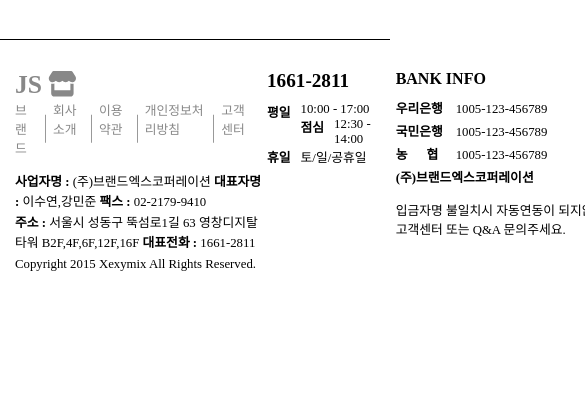
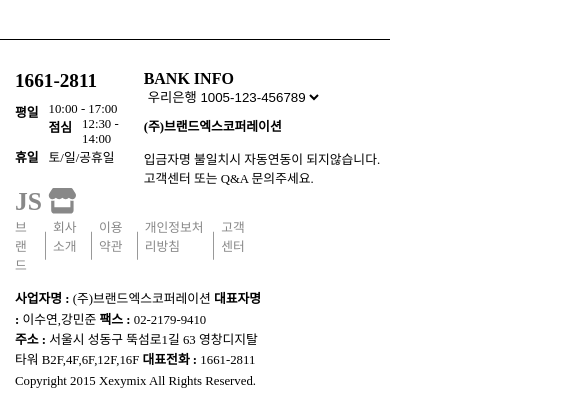
Before and after one commit to gemkim/JS_WEB, a React (Create React App) app: page /login in a window 390 px wide. Shown: the part 756-1174 px from the top of the page, 585 px wide, since content can reach past the window. Before the commit the page ends 1060 px from the top, so only its background shows below. Built offline with nearby package versions, Linux system fonts and the light colour scheme; no server answers.

Commit message:
Design : ui 변경

```diff
--- a/src/components/Footer/Footer.module.scss
+++ b/src/components/Footer/Footer.module.scss
@@ -97,3 +97,11 @@
     }
   }
 }
+
+@media (max-width:1024px) {
+  .footer{
+    .container{
+      flex-direction: column-reverse;
+    }
+  }
+}
--- a/src/components/Footer/index.jsx
+++ b/src/components/Footer/index.jsx
@@ -39,13 +39,12 @@
           </div>
           <div className={styles.bankInfo}>
             <p className={styles.title}>Bank Info</p>
+            <select name="" id="">
+              <option value="우리은행 1005-123-456789">우리은행 1005-123-456789</option>
+              <option value="국민은행 1005-123-456789">국민은행 1005-123-456789</option>
+              <option value="농협 1005-123-456789">농협 1005-123-456789</option>
+            </select>
             <dl className={styles.bank}>
-              <dt>우리은행</dt>
-              <dd>1005-123-456789</dd>
-              <dt>국민은행</dt>
-              <dd>1005-123-456789</dd>
-              <dt>농&nbsp;&nbsp;&nbsp;&nbsp;&nbsp;&nbsp;협</dt>
-              <dd>1005-123-456789</dd>
               <dt>(주)브랜드엑스코퍼레이션</dt>
               <dd>&nbsp;</dd>
             </dl>
```
